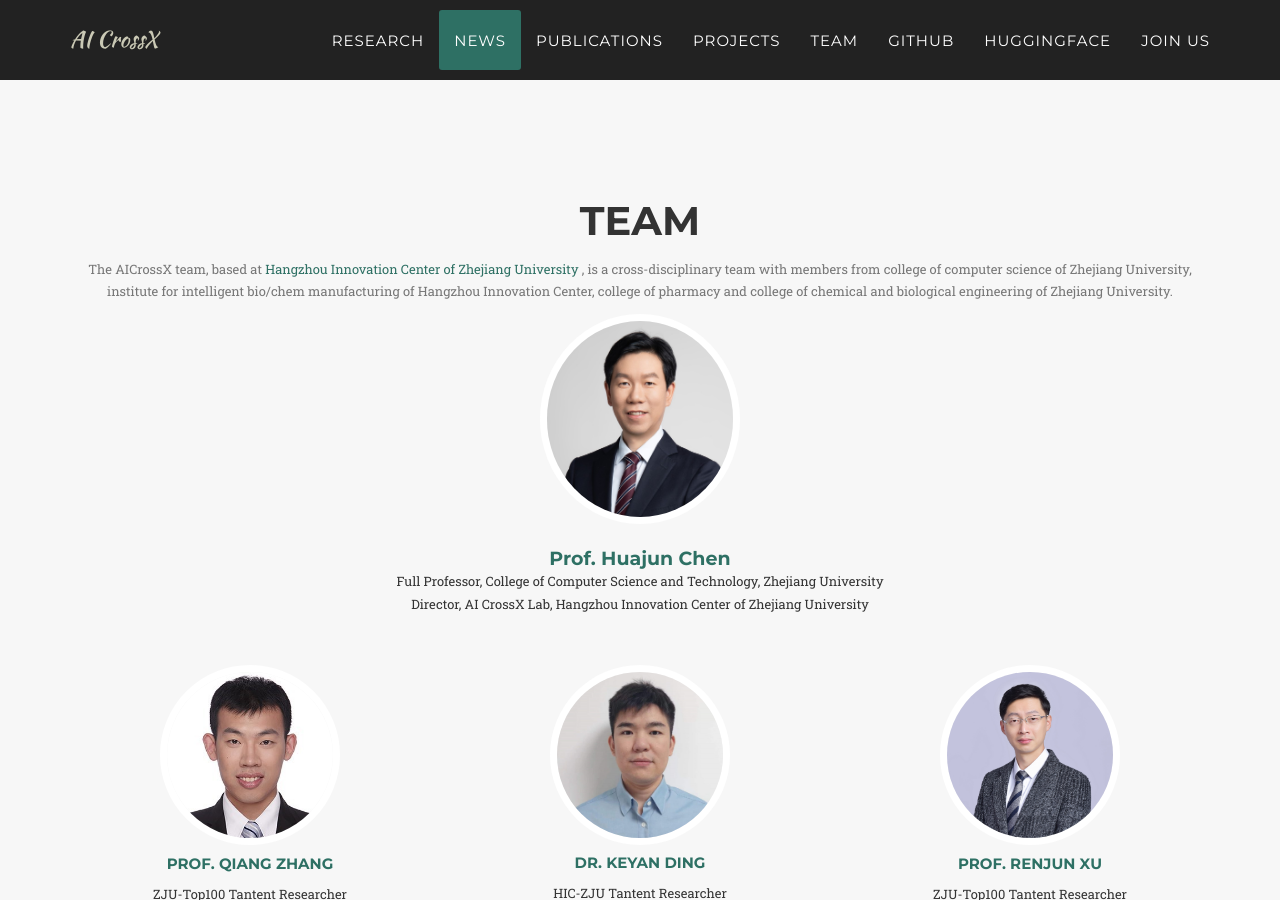
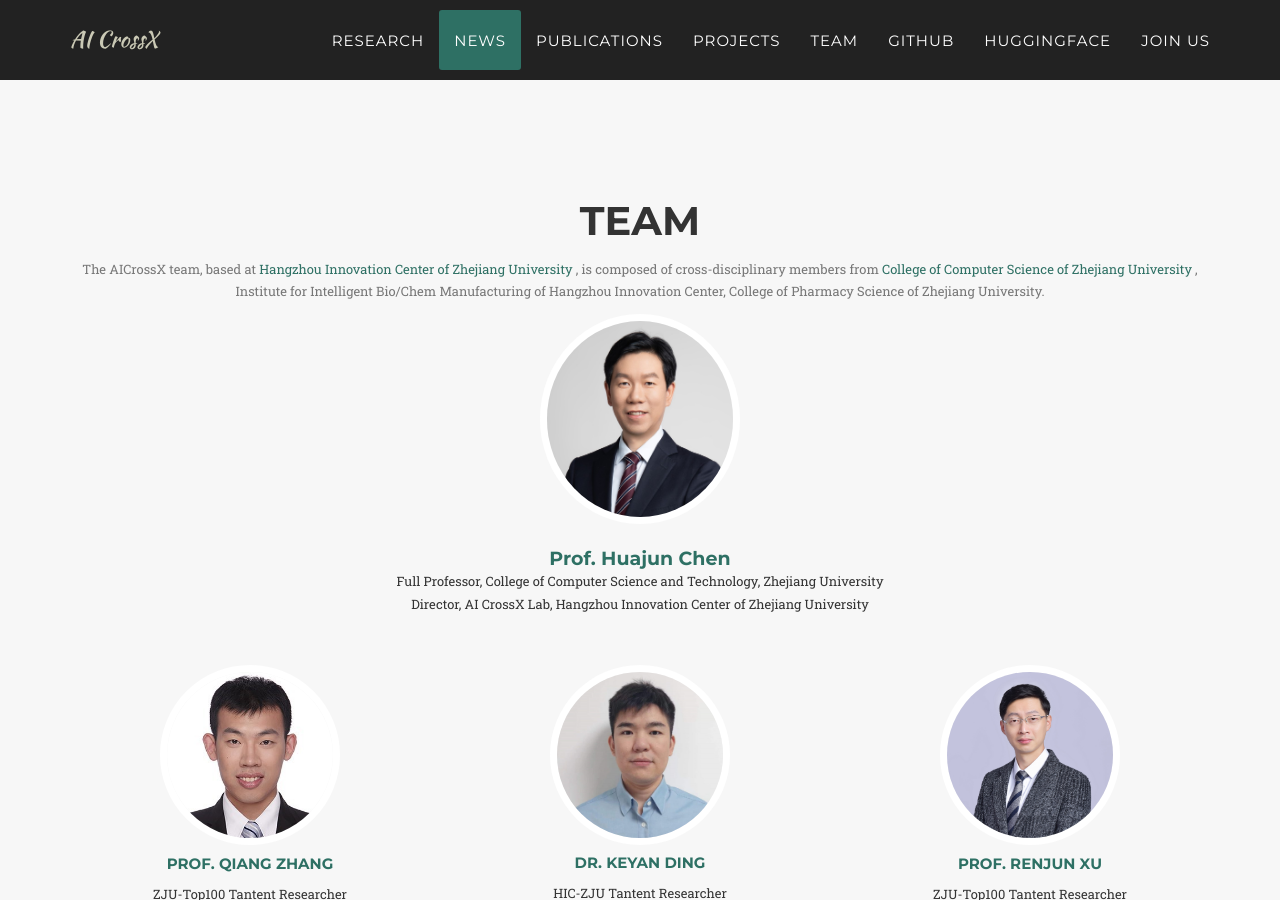
Before and after one commit to HICAI-ZJU/HICAI-ZJU.github.io, a Jekyll site: the page built from index.html, in a window 1280 px wide and 900 px high, scrolled down 4138 px. Built offline with Jekyll 4.4.1, drawn with Linux system fonts in a browser that asks for light colours; some web fonts are replaced.

Commit message:
Update team.html

```diff
--- a/_includes/team.html
+++ b/_includes/team.html
@@ -5,9 +5,9 @@
                 <div class="col-lg-12 text-center">
                     <h2 class="section-heading">Team</h2>
                     <p class="small text-muted">The AICrossX team, based at <a href="https://hic.zju.edu.cn/hicenglish/main.htm" target="_blank"> Hangzhou Innovation Center of Zhejiang University </a>,
-                        is a cross-disciplinary team with members from college of computer science of Zhejiang University,
-                         institute for intelligent bio/chem manufacturing of Hangzhou Innovation Center,
-                         college of pharmacy and college of chemical and biological engineering of Zhejiang University.</p>
+                        is composed of cross-disciplinary members from <a href="https://hicai.zjunlp.org/img/logos/zjucs.jpg" target="_blank"> College of Computer Science of Zhejiang University </a>,
+                         Institute for Intelligent Bio/Chem Manufacturing of Hangzhou Innovation Center,
+                         College of Pharmacy Science of Zhejiang University.</p>
                     <div class="team-member">
                         <a href="https://person.zju.edu.cn/en/huajun">
                         <img src="img/team/huajun.jpg" class="img-responsive img-circle" alt="" width='200' height='200'>
```
